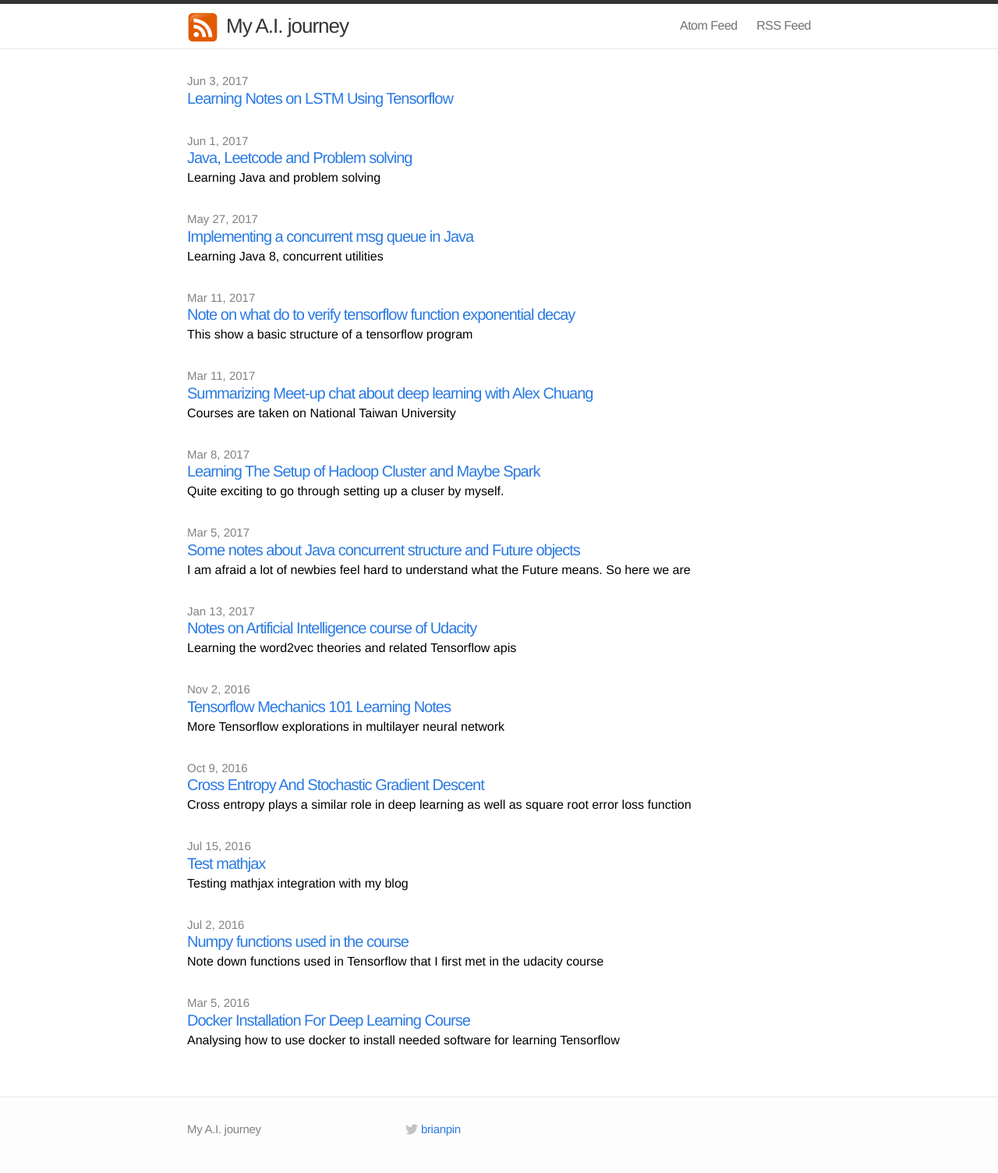
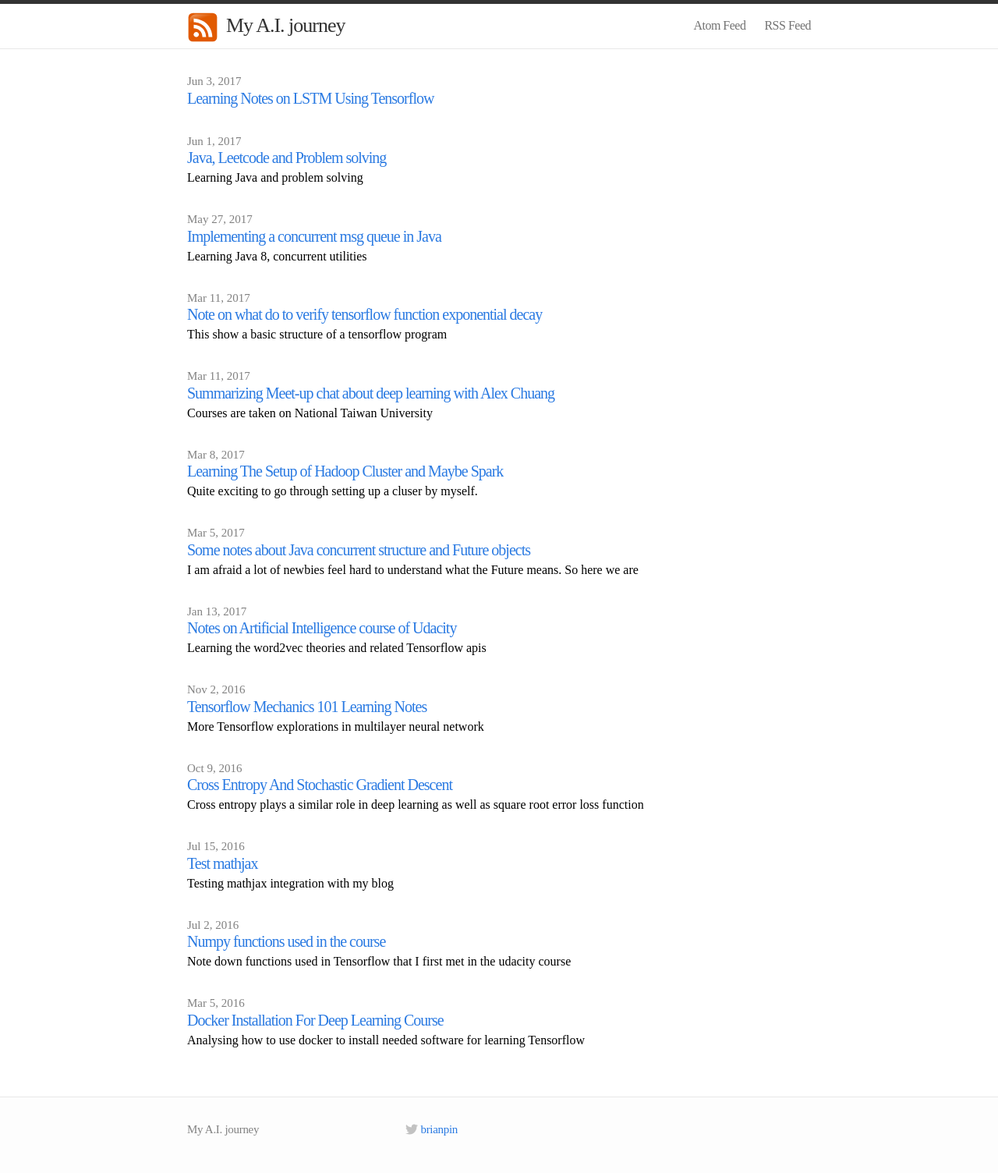
Before and after one commit to BrianPin/brianpin.github.io, a Jekyll site: the page built from index.html, in a window 1280 px wide. Shown: the whole page at 78% size. Built offline with Jekyll 4.4.1, drawn with Linux system fonts in a browser that asks for light colours.

Commit message:
Change fonts

```diff
--- a/css/main.css
+++ b/css/main.css
@@ -9,7 +9,7 @@
 html, body { height: 100%; }
 
 body {
-  font-family: Helvetica, Arial, sans-serif;
+  font-family: Lora,'Times New Roman',serif;
   font-size: 16px;
   line-height: 1.5;
   font-weight: 300;
```
